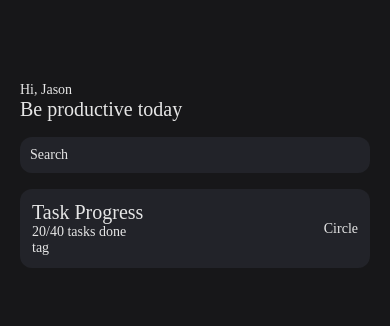
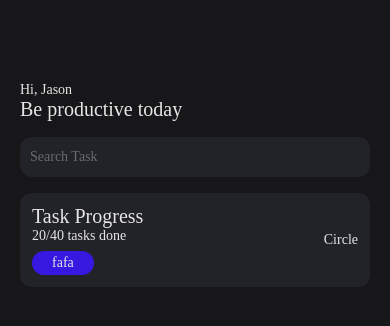
Before and after one commit to kutun0901/TaskMaster, a React Native app: screen /HomeScreen in a window 390 px wide. Shown: the top 326 px of the page. Built offline with nearby package versions, Linux system fonts and the light colour scheme; some icons are missing.

Commit message:
tag component and space component

```diff
--- /dev/null
+++ b/src/components/SpaceComponent.tsx
@@ -0,0 +1,19 @@
+import { View, Text } from 'react-native'
+import React from 'react'
+
+interface Props{
+    width?: number;
+    height?: number;
+}
+
+const SpaceComponent = (props: Props) => {
+
+    const {width, height} = props;
+
+  return (
+    <View style={{width, height}}/>
+
+  )
+}
+
+export default SpaceComponent
--- /dev/null
+++ b/src/components/TagComponent.tsx
@@ -0,0 +1,25 @@
+import { StyleProp, ViewStyle, TouchableOpacity } from 'react-native'
+import React from 'react'
+import TextComponent from './TextComponent';
+import { globalStyles } from '../styles/globalStyles';
+import { colors } from '../constants/colors';
+
+interface Props {
+    text: string;
+    color?: string;
+    tagStyle?: StyleProp<ViewStyle>;
+    textStyle?: StyleProp<ViewStyle>
+    onPress?: () => void;
+}
+
+const TagComponent = (props: Props) => {
+
+    const { text, textStyle, color, tagStyle, onPress } = props
+    return (
+        <TouchableOpacity style={[globalStyles.tag, tagStyle, {backgroudColor: color ?? colors.blue} ]}>
+            <TextComponent text={text} styles={textStyle} />
+        </TouchableOpacity>
+    )
+}
+
+export default TagComponent
--- a/src/home/HomeScreen.tsx
+++ b/src/home/HomeScreen.tsx
@@ -8,8 +8,10 @@ import SectionComponent from '../components/SectionComponent'
 import { fontFamilies } from '../constants/fontFamilies'
 import TitleComponent from '../components/TitleComponent'
 import CardComponent from '../components/CardComponent'
-import { Element4, Notification } from 'iconsax-react-native'
+import { Element4, Notification, SearchNormal1 } from 'iconsax-react-native'
 import { colors } from '../constants/colors'
+import TagComponent from '../components/TagComponent'
+import SpaceComponent from '../components/SpaceComponent'
 // import IonIcons from 'react-native-vector-icons/Ionicons'
 
 const HomeScreen = () => {
@@ -29,7 +31,8 @@ const HomeScreen = () => {
       </SectionComponent>
       <SectionComponent>
         <RowComponent styles={[globalStyles.inputContainer]} onPress={() => console.log("hiiii")}>
-          <TextComponent text='Search'/>
+          <TextComponent color='#696B6F' text='Search Task'/>
+          <SearchNormal1 size={20} color={colors.desc} />
         </RowComponent>
       </SectionComponent>
       <SectionComponent>
@@ -38,7 +41,10 @@ const HomeScreen = () => {
             <View style={{flex: 1}}>
               <TitleComponent text='Task Progress' />
               <TextComponent text='20/40 tasks done'/>
-              <TextComponent text='tag' />
+              <SpaceComponent height={7}/>
+              <RowComponent justify='flex-start'>
+              <TagComponent text='fafa' />
+              </RowComponent>
             </View>
             <View>
               <TextComponent text='Circle' />
--- a/src/styles/globalStyles.ts
+++ b/src/styles/globalStyles.ts
@@ -1,6 +1,7 @@
 import { Platform, StyleSheet } from "react-native";
 import {colors} from "../constants/colors"
 import { fontFamilies } from "../constants/fontFamilies";
+import { ColorSwatch } from "iconsax-react-native";
 
 export const globalStyles = StyleSheet.create({
     container: {
@@ -20,6 +21,13 @@ export const globalStyles = StyleSheet.create({
         marginBottom: 16,
     },
 
+    tag: {
+        borderRadius: 100,
+        paddingHorizontal: 20,
+        paddingVertical: Platform.OS === "ios" ? 6 : 4,
+        backgroundColor: colors.blue,
+    },
+
     inputContainer: {
         backgroundColor: colors.gray,
         borderRadius: 12,
```
Also changed, not shown: src/components/TextComponent.tsx (+7 -4 lines).
